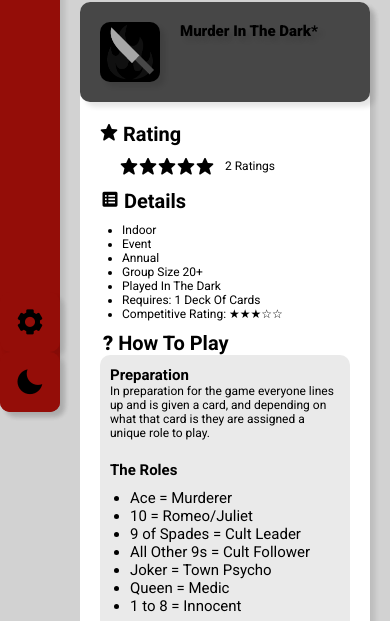
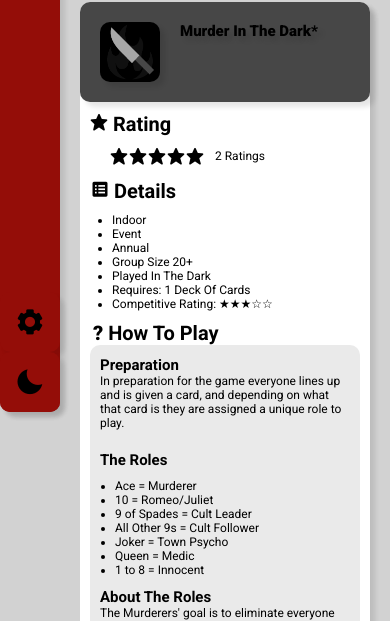
Before and after one commit to EJNight/CCYouthGames.github.io, a plain HTML site: page index.html in a window 390 px wide. Shown: the part 432-1053 px from the top of the page. Drawn offline with nearby package versions, Linux system fonts and the light colour scheme.

Commit message:
Update GamesStyle.css

```diff
--- a/GamesStyle.css
+++ b/GamesStyle.css
@@ -236,7 +236,7 @@
 }
 
 .gameBoxBody{
-    padding: 20px;
+    padding: 10px;
 }
 .gameBox .header-items{
     display: flex;
@@ -267,9 +267,11 @@
     box-shadow: 5px 5px 5px rgba(0,0,0,0.1);
     @media (max-width: 600px){
         width: 80px;
+        max-height: 80px;
     }
     @media (max-width: 400px){
         width: 60px;
+        max-height: 60px;
     }
 }
 .gameBox .bx{
@@ -372,13 +374,14 @@
 }
 
 .gameBox .card-desc-ul{
-    font-size: 15px;
-    margin-left: 20px;
+    margin-left: 15px;
     color: var(--color-text);
-
 }
 
 .gameBox .card-desc-li{
     font-size: 15px;
     color: var(--color-text);
+    @media (max-width: 400px){
+        font-size: 12px;
+    }
 }
```
